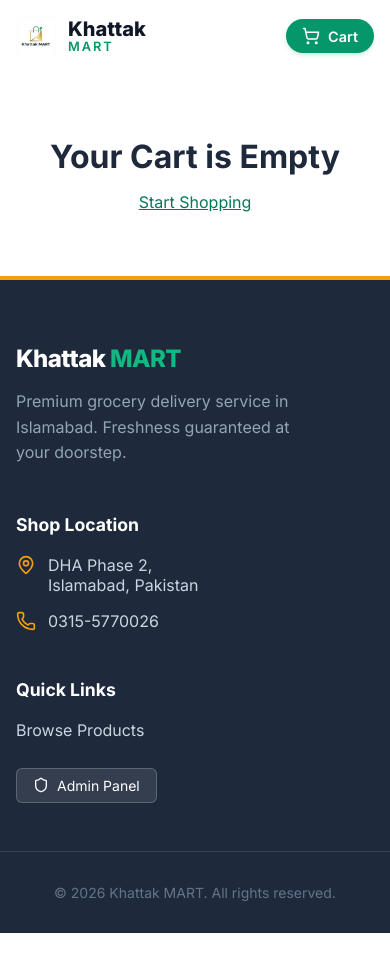
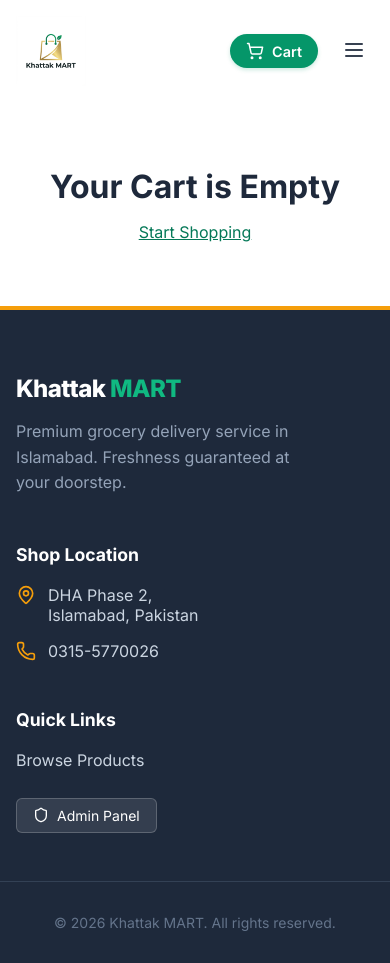
Before and after one commit to muzairshafieq-cmd/Khatakmart2, a Next.js app: page /cart in a window 390 px wide. Before the commit the page ends 933 px from the top, so only its background shows below. Built offline with nearby package versions, Linux system fonts and the light colour scheme.

Commit message:
feat: add mobile hamburger menu

```diff
--- a/app/globals.css
+++ b/app/globals.css
@@ -221,3 +221,59 @@ a {
     gap: 1rem;
   }
 }
+
+/* Mobile Menu */
+.mobile-menu-btn {
+  display: none;
+  /* Hidden on desktop */
+  background: none;
+  border: none;
+  padding: 0.5rem;
+  cursor: pointer;
+  color: #374151;
+  margin-left: 0.5rem;
+}
+
+.mobile-nav-dropdown {
+  position: absolute;
+  top: 100%;
+  left: 0;
+  right: 0;
+  background: white;
+  /* Ensure visible against transparency */
+  border-top: 1px solid #e5e7eb;
+  border-bottom: 1px solid #e5e7eb;
+  padding: 1rem;
+  display: flex;
+  flex-direction: column;
+  gap: 1rem;
+  box-shadow: 0 10px 15px -3px rgba(0, 0, 0, 0.1);
+  animation: slideDown 0.2s ease-out;
+}
+
+.mobile-nav-link {
+  font-size: 1.125rem;
+  font-weight: 600;
+  color: #374151;
+  text-decoration: none;
+  padding: 0.5rem 0;
+  border-bottom: 1px solid #f3f4f6;
+}
+
+@keyframes slideDown {
+  from {
+    opacity: 0;
+    transform: translateY(-10px);
+  }
+
+  to {
+    opacity: 1;
+    transform: translateY(0);
+  }
+}
+
+@media (max-width: 768px) {
+  .mobile-menu-btn {
+    display: block;
+  }
+}
--- a/components/Header.tsx
+++ b/components/Header.tsx
@@ -10,6 +10,7 @@ export default function Header() {
     const { items } = useCart();
     const [mounted, setMounted] = useState(false);
     const [scrolled, setScrolled] = useState(false);
+    const [isMenuOpen, setIsMenuOpen] = useState(false);
 
     useEffect(() => {
         setMounted(true);
@@ -22,29 +23,25 @@ export default function Header() {
 
     return (
         <header style={{
-            background: scrolled ? 'rgba(255, 255, 255, 0.95)' : 'white',
+            background: scrolled || isMenuOpen ? 'white' : 'rgba(255, 255, 255, 0.95)', // Solid background when menu open
             backdropFilter: 'blur(10px)',
-            borderBottom: scrolled ? '1px solid #e5e7eb' : '1px solid transparent',
-            padding: '1rem 0', // Reduced vertical padding, horizontal handled by container
+            borderBottom: scrolled || isMenuOpen ? '1px solid #e5e7eb' : '1px solid transparent',
+            padding: '1rem 0',
             position: 'sticky',
             top: 0,
             zIndex: 100,
             transition: 'all 0.3s ease',
-            boxShadow: scrolled ? '0 4px 6px -1px rgba(0, 0, 0, 0.05)' : 'none'
+            boxShadow: scrolled || isMenuOpen ? '0 4px 6px -1px rgba(0, 0, 0, 0.05)' : 'none'
         }}>
-            <div className="header-container" style={{ padding: '0 1rem' }}> {/* Ensure internal padding matches global container */}
-                <Link href="/" style={{ display: 'flex', alignItems: 'center', gap: '0.75rem', textDecoration: 'none' }}>
-                    <div style={{ position: 'relative', width: '40px', height: '40px' }}>
+            <div className="header-container" style={{ padding: '0 1rem' }}>
+                <Link href="/" style={{ display: 'flex', alignItems: 'center', textDecoration: 'none' }}>
+                    <div style={{ position: 'relative', width: '70px', height: '70px' }}>
                         <Image src="/logo.png?v=2" alt="Khattak MART" fill style={{ objectFit: 'contain' }} />
-                    </div>
-                    <div style={{ display: 'flex', flexDirection: 'column' }}>
-                        <span style={{ fontSize: '1.25rem', fontWeight: '800', color: '#111827', lineHeight: 1 }}>Khattak</span>
-                        <span style={{ fontSize: '0.8rem', fontWeight: '600', color: '#059669', letterSpacing: '0.15em' }}>MART</span>
                     </div>
                 </Link>
 
-                {/* Desktop Nav */}
-                <nav style={{ display: 'flex', gap: '1rem', alignItems: 'center' }}>
+                {/* Nav Actions */}
+                <nav style={{ display: 'flex', gap: '0.5rem', alignItems: 'center' }}>
                     <Link href="/products" className="hide-on-mobile" style={{
                         textDecoration: 'none',
                         color: '#374151',
@@ -70,10 +67,28 @@ export default function Header() {
                         boxShadow: '0 2px 4px rgba(5, 150, 105, 0.2)'
                     }}>
                         <ShoppingCart size={18} />
-                        <span>{count > 0 ? `${count}` : 'Cart'}</span> {/* Shortened text for mobile */}
+                        <span>{count > 0 ? `${count}` : 'Cart'}</span>
                     </Link>
+
+                    {/* Mobile Menu Button */}
+                    <button className="mobile-menu-btn" onClick={() => setIsMenuOpen(!isMenuOpen)}>
+                        <Menu size={24} />
+                    </button>
                 </nav>
             </div>
+
+            {/* Mobile Dropdown */}
+            {isMenuOpen && (
+                <div className="mobile-nav-dropdown">
+                    <Link href="/" className="mobile-nav-link" onClick={() => setIsMenuOpen(false)}>
+                        Home
+                    </Link>
+                    <Link href="/products" className="mobile-nav-link" onClick={() => setIsMenuOpen(false)}>
+                        All Products
+                    </Link>
+                    {/* Add other links if needed */}
+                </div>
+            )}
         </header>
     );
 }
```
